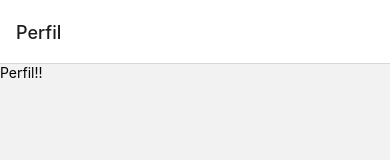
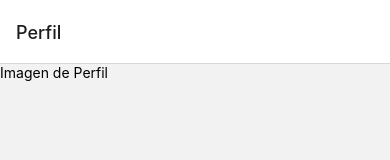
Before and after one commit to JonhyGuy/DMI-Proyecto-II, a React Native app: screen /Perfil in a window 390 px wide. Shown: the top 160 px of the page. Built offline with nearby package versions, Linux system fonts and the light colour scheme.

Commit message:
commit edmo

```diff
--- a/components/Perfil/perfil.js
+++ b/components/Perfil/perfil.js
@@ -5,7 +5,7 @@ export default function PerfilScreen(){
     return(
         <View>
             <Text>
-                Perfil!!
+                Imagen de Perfil
             </Text>
         </View>
     );
```
